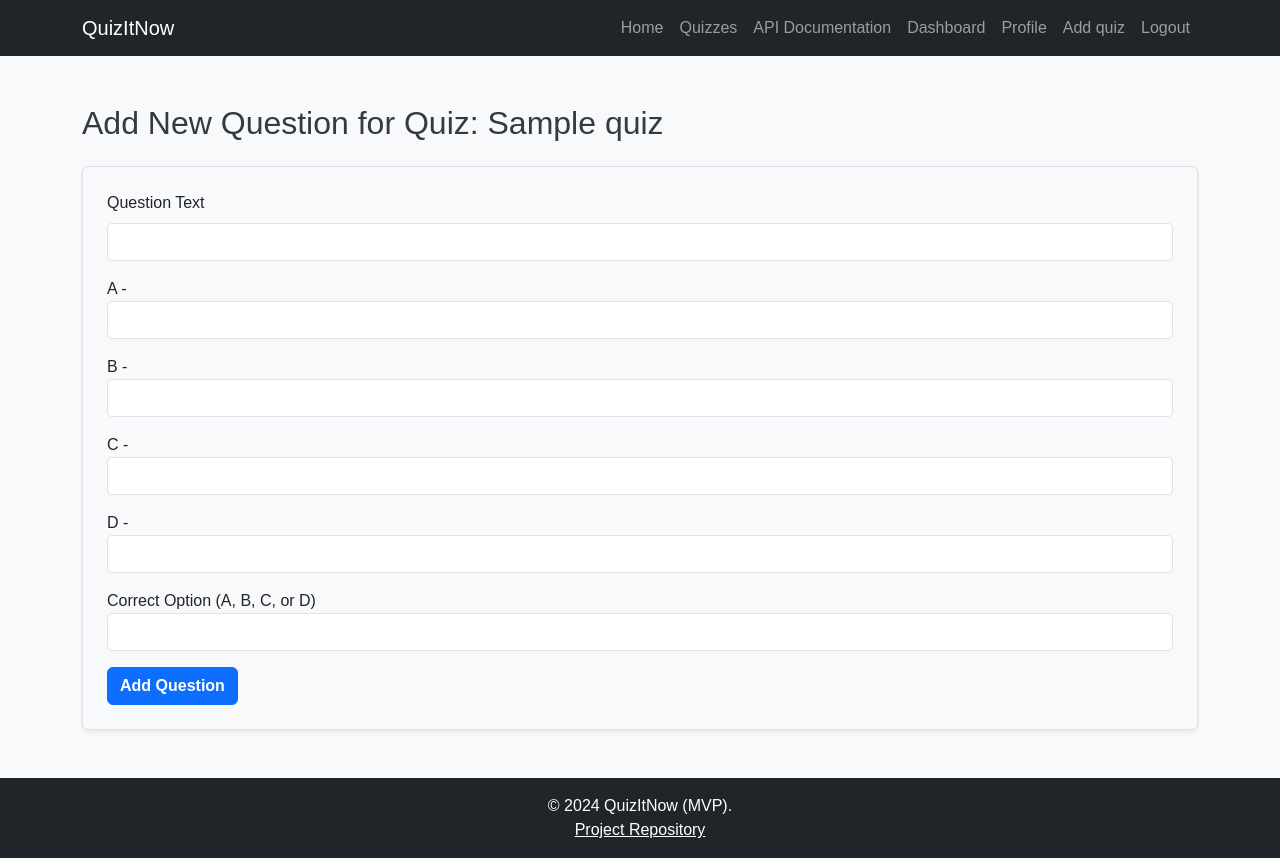
After one commit to mi7773/quizitnow, a Flask app: page /admin/quiz/1/question in a window 1280 px wide. The commit adds this page. Run offline with Flask 3, Linux system fonts and the light colour scheme; a user stored in the database is signed in; tables that the repository leaves empty hold one stand-in row (values such as "Sample post").

Commit message:
feat(admin): add HTML template for adding questions to quizzes

```diff
--- /dev/null
+++ b/app/templates/admin/question.html
@@ -0,0 +1,37 @@
+{% extends 'base.html' %}
+
+{% block title %}Add Question{% endblock %}
+
+{% block content %}
+	<div class='container mt-5'>
+		<!-- Page Header -->
+		<h2 class='mb-4'>Add New Question for Quiz: {{ quiz.title }}</h2>
+
+		<!-- Form for adding a new question -->
+		<form method='POST' class='p-4 border rounded shadow-sm bg-light'>
+
+			<!-- Question Text Field -->
+			<div class='mb-3'>
+				<label for='question_text' class='form-label'>Question Text</label>
+				<input type='text' class='form-control' id='question_text' name='question_text' required>
+			</div>
+
+			<!-- Options Fields -->
+			{% for option in ['a', 'b', 'c', 'd'] %}
+				<div class='mb-3'>
+					<label>{{ option.upper() }} -</label>
+					<input type='text' class='form-control' name='option_{{ option }}' required>
+				</div>
+			{% endfor %}
+
+			<!-- Correct Option Field -->
+			<div class='mb-3'>
+				<label>Correct Option (A, B, C, or D)</label>
+				<input type='text' name='correct_option' class='form-control' maxlength='1' required>
+			</div>
+
+			<!-- Submit Button -->
+			<button type='submit' class='btn btn-primary'>Add Question</button>
+		</form>
+	</div>
+{% endblock %}
--- a/app/templates/admin/quiz.html
+++ b/app/templates/admin/quiz.html
@@ -8,9 +8,9 @@
 		<h2 class='mb-4'>Add New Quiz</h2>
 
 		<!-- Form for creating a new quiz -->
-		<form method='post'i class='p-4 border rounded shadow-sm bg-light'>
+		<form method='post' class='p-4 border rounded shadow-sm bg-light'>
 			<!-- Quiz Title Field -->
-			<div content='mb-3'>
+			<div class='mb-3'>
 				<label for='title' class='form-label'>Quiz Title</label>
 				<input type='text' class='form-control' id='title' name='title' required>
 			</div>
```
